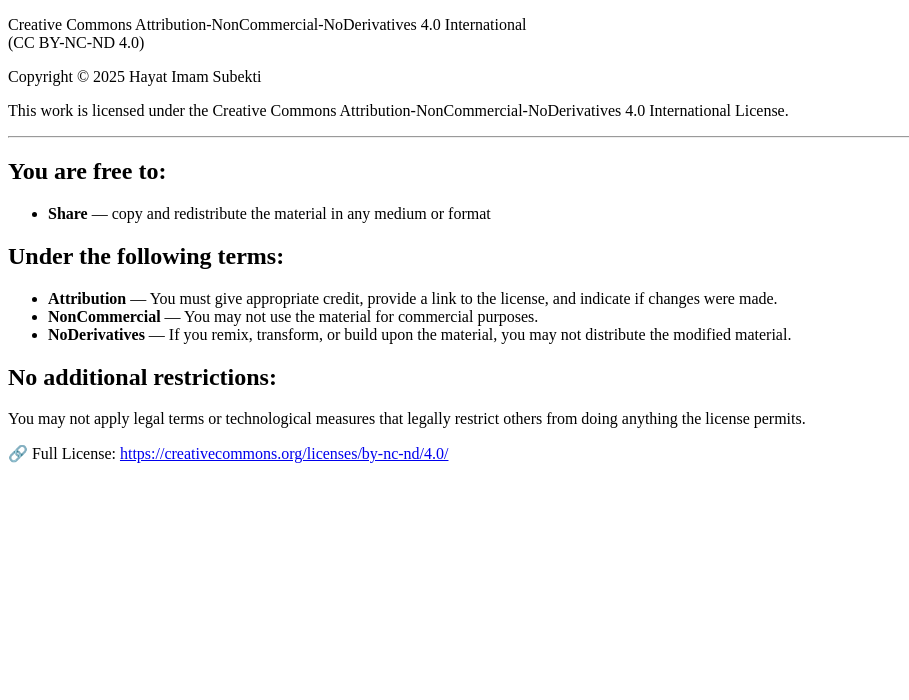
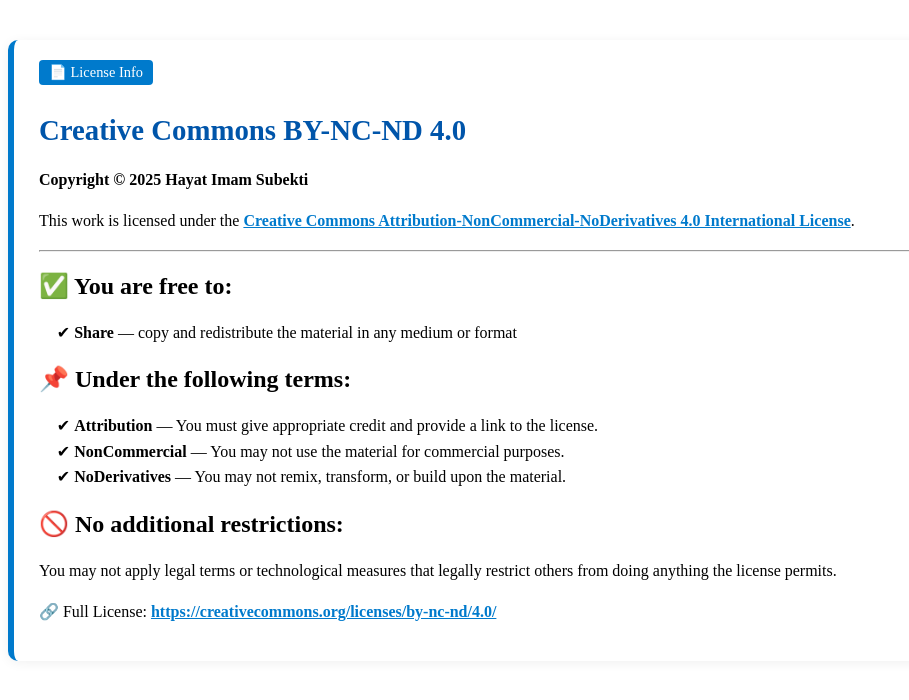
Before and after one commit to radenbimasena/radenbimasena.github.io, a plain HTML site: page docs/LICENSE.html in a window 1280 px wide. Shown: the whole page, without its empty margins (0-909 px from the left). Drawn offline with Linux system fonts and the light colour scheme; files that its build step writes are made by us from their sources.

Commit message:
Update LICENSE.html

```diff
--- a/docs/LICENSE.html
+++ b/docs/LICENSE.html
@@ -1,30 +1,86 @@
 <!DOCTYPE html>
 <html lang="en">
 <head>
-        <meta charset="UTF-8">
-        <title>LICENSE.md</title>
-        <link rel="stylesheet" href="assets/style.css">
+  <meta charset="UTF-8" />
+  <meta name="viewport" content="width=device-width, initial-scale=1.0" />
+  <title>LICENSE</title>
+  <link rel="stylesheet" href="assets/style.css" />
+  <style>
+    .license-box {
+      background-color: #ffffff;
+      border-left: 6px solid #007acc;
+      padding: 20px 25px;
+      border-radius: 10px;
+      box-shadow: 0 2px 12px rgba(0,0,0,0.06);
+      margin-top: 40px;
+    }
+
+    .license-box h1 {
+      font-size: 1.8rem;
+      color: #0055aa;
+    }
+
+    .license-box ul {
+      margin-left: 1.2rem;
+      padding-left: 1rem;
+      list-style-type: '✔ ';
+    }
+
+    .license-box p, li {
+      font-size: 1rem;
+      line-height: 1.6;
+    }
+
+    .tag {
+      display: inline-block;
+      padding: 4px 10px;
+      background: #007acc;
+      color: #fff;
+      font-size: 0.9rem;
+      border-radius: 4px;
+      margin-bottom: 10px;
+    }
+
+    a {
+      color: #007acc;
+      font-weight: bold;
+    }
+
+    a:hover {
+      text-decoration: underline;
+    }
+  </style>
 </head>
 <body>
+
   <div class="content">
-            <p>Creative Commons Attribution-NonCommercial-NoDerivatives 4.0 International<br />
-(CC BY-NC-ND 4.0)</p>
-<p>Copyright © 2025 Hayat Imam Subekti</p>
-<p>This work is licensed under the Creative Commons Attribution-NonCommercial-NoDerivatives 4.0 International License.</p>
+    <div class="license-box">
+      <span class="tag">📄 License Info</span>
+      <h1>Creative Commons BY-NC-ND 4.0</h1>
+
+      <p><strong>Copyright © 2025 Hayat Imam Subekti</strong></p>
+      <p>This work is licensed under the <a href="https://creativecommons.org/licenses/by-nc-nd/4.0/" target="_blank">Creative Commons Attribution-NonCommercial-NoDerivatives 4.0 International License</a>.</p>
+
       <hr />
-<h2>You are free to:</h2>
+
+      <h2>✅ You are free to:</h2>
       <ul>
         <li><strong>Share</strong> — copy and redistribute the material in any medium or format</li>
       </ul>
-<h2>Under the following terms:</h2>
+
+      <h2>📌 Under the following terms:</h2>
       <ul>
-<li><strong>Attribution</strong> — You must give appropriate credit, provide a link to the license, and indicate if changes were made.</li>
+        <li><strong>Attribution</strong> — You must give appropriate credit and provide a link to the license.</li>
         <li><strong>NonCommercial</strong> — You may not use the material for commercial purposes.</li>
-<li><strong>NoDerivatives</strong> — If you remix, transform, or build upon the material, you may not distribute the modified material.</li>
+        <li><strong>NoDerivatives</strong> — You may not remix, transform, or build upon the material.</li>
       </ul>
-<h2>No additional restrictions:</h2>
+
+      <h2>🚫 No additional restrictions:</h2>
       <p>You may not apply legal terms or technological measures that legally restrict others from doing anything the license permits.</p>
-<p>🔗 Full License: <a href="https://creativecommons.org/licenses/by-nc-nd/4.0/">https://creativecommons.org/licenses/by-nc-nd/4.0/</a></p>
+
+      <p>🔗 Full License: <a href="https://creativecommons.org/licenses/by-nc-nd/4.0/" target="_blank">https://creativecommons.org/licenses/by-nc-nd/4.0/</a></p>
     </div>
+  </div>
+
 </body>
 </html>
```
Lines whose indentation alone changed are shown as unchanged.
